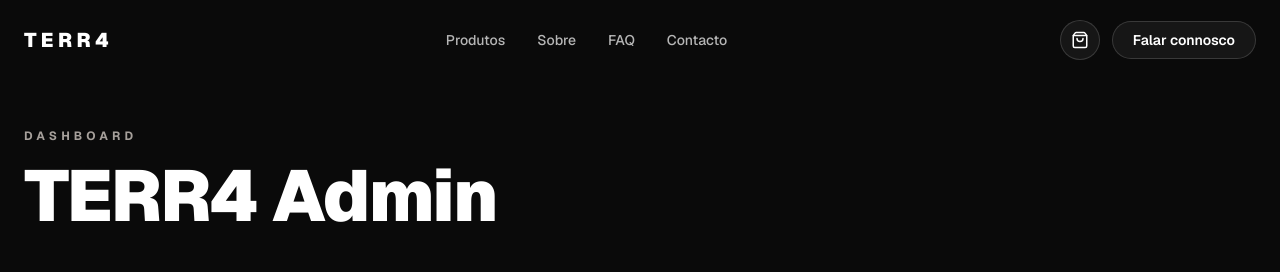
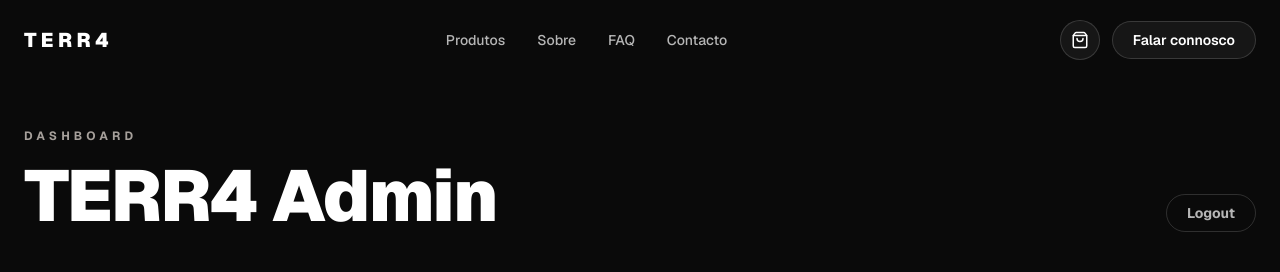
Before and after one commit to pedrofsimoes7/TERR4, a Next.js app: page /admin in a window 1280 px wide. Shown: the top 272 px of the page. Built offline with nearby package versions, Linux system fonts and the light colour scheme; no server answers; the database is empty.

Commit message:
Add admin logout

```diff
--- /dev/null
+++ b/src/app/admin/actions.ts
@@ -0,0 +1,10 @@
+"use server";
+
+import { redirect } from "next/navigation";
+import { destroySession } from "@/lib/auth/session";
+
+export async function logoutAction() {
+  await destroySession();
+
+  redirect("/admin/login");
+}
--- a/src/app/admin/page.tsx
+++ b/src/app/admin/page.tsx
@@ -1,4 +1,5 @@
 import { prisma } from "@/lib/prisma";
+import { logoutAction } from "./actions";
 
 export default async function AdminDashboardPage() {
   const productCount = await prisma.product.count();
@@ -15,6 +16,8 @@
   return (
     <main className="min-h-screen bg-neutral-950 px-6 pb-24 pt-32 text-white">
       <section className="mx-auto max-w-7xl">
+        <div className="flex flex-col gap-6 md:flex-row md:items-end md:justify-between">
+          <div>
             <p className="text-xs font-bold uppercase tracking-[0.35em] text-stone-400">
               Dashboard
             </p>
@@ -22,6 +25,17 @@
             <h1 className="mt-4 text-5xl font-black tracking-tight md:text-7xl">
               TERR4 Admin
             </h1>
+          </div>
+
+          <form action={logoutAction}>
+            <button
+              type="submit"
+              className="rounded-full border border-white/15 px-5 py-2 text-sm font-bold text-white/70 transition hover:bg-white hover:text-neutral-950"
+            >
+              Logout
+            </button>
+          </form>
+        </div>
 
         <div className="mt-10 grid gap-5 md:grid-cols-3">
           <Stat label="Produtos" value={productCount.toString()} />
@@ -31,9 +45,7 @@
 
         <div className="mt-12 overflow-hidden rounded-[2rem] border border-white/10 bg-white/[0.04]">
           <div className="border-b border-white/10 px-6 py-5">
-            <h2 className="text-2xl font-black">
-              Produtos
-            </h2>
+            <h2 className="text-2xl font-black">Produtos</h2>
           </div>
 
           <div className="divide-y divide-white/10">
@@ -81,13 +93,9 @@
 }) {
   return (
     <div className="rounded-[1.75rem] border border-white/10 bg-white/[0.04] p-6">
-      <p className="text-sm text-white/45">
-        {label}
-      </p>
+      <p className="text-sm text-white/45">{label}</p>
 
-      <p className="mt-4 text-4xl font-black">
-        {value}
-      </p>
+      <p className="mt-4 text-4xl font-black">{value}</p>
     </div>
   );
 }
```
Lines whose indentation alone changed are shown as unchanged.
